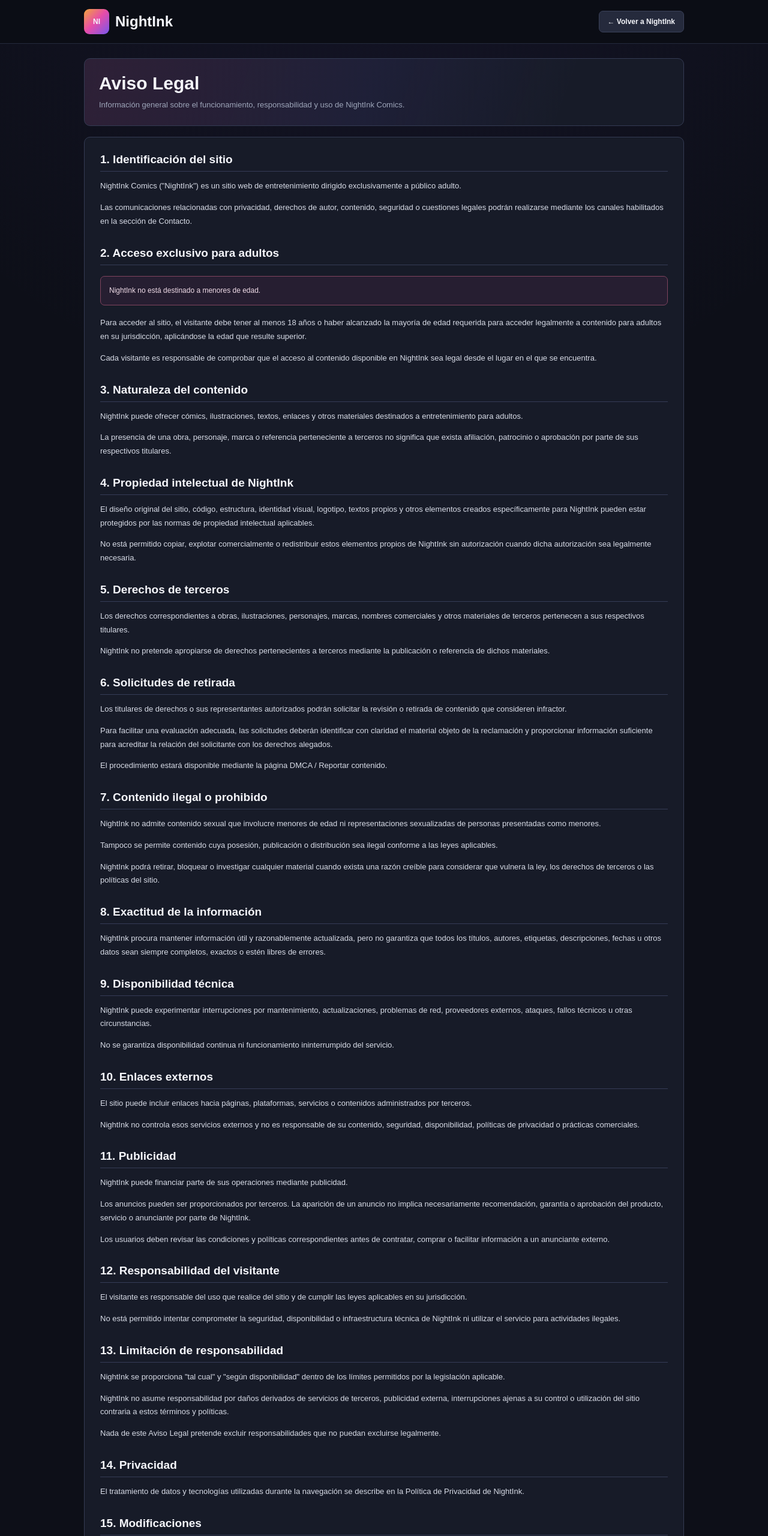
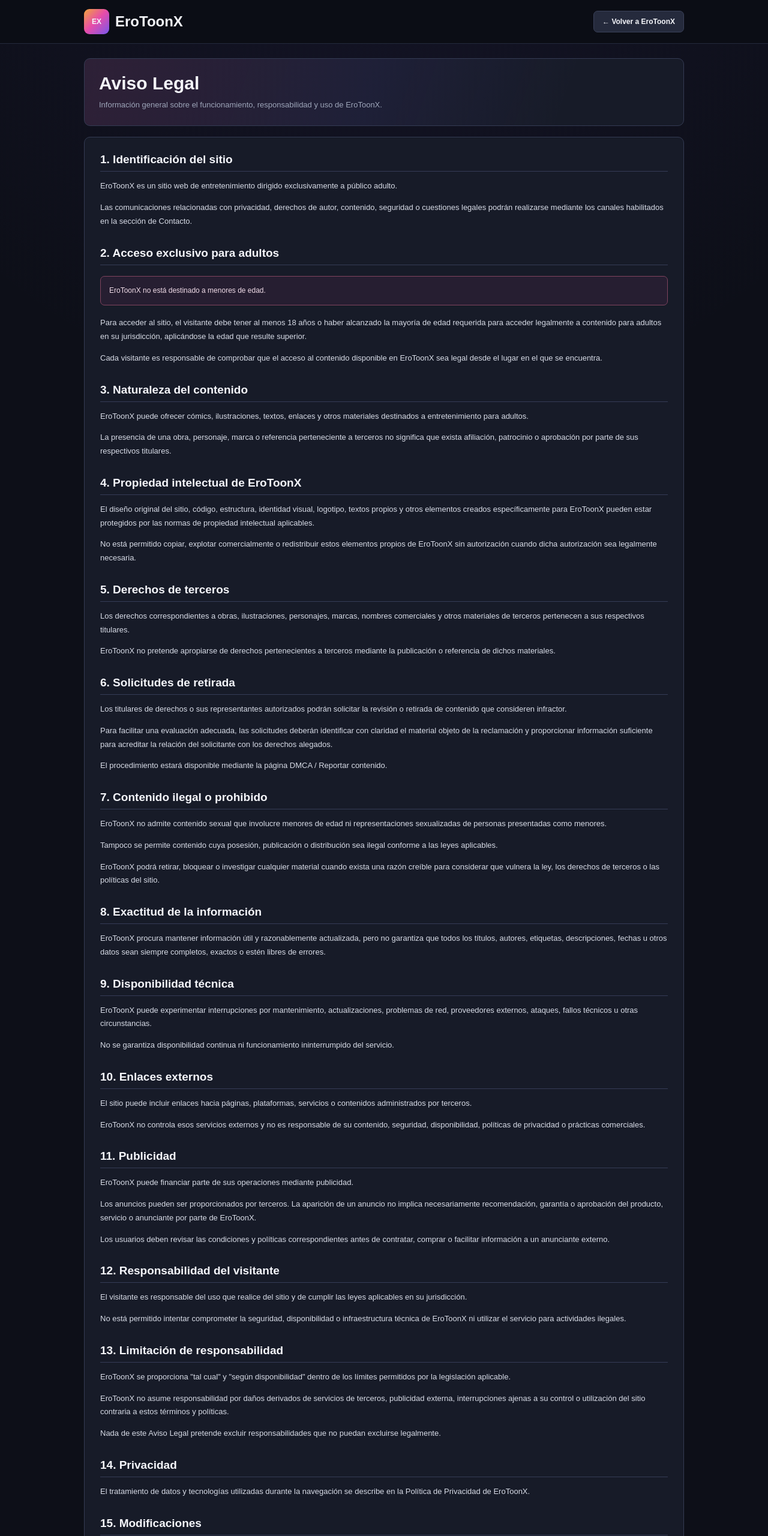
Before and after one commit to aguasdaniel0406-byte/EroToonX, a website: page public/legal.html in a window 1280 px wide. Shown: the top 2560 px of the page at 60% size. Drawn offline with Linux system fonts and the light colour scheme.

Commit message:
Update legal.html

```diff
--- a/public/legal.html
+++ b/public/legal.html
@@ -1,13 +1,21 @@
 <!doctype html>
 <html lang="es">
+
 <head>
+
 <meta charset="utf-8">
+
 <meta name="viewport" content="width=device-width,initial-scale=1">
 
-<title>Aviso Legal | NightInk Comics</title>
-<meta name="description" content="Aviso Legal de NightInk Comics.">
+<title>Aviso Legal | EroToonX</title>
+
+<meta
+  name="description"
+  content="Aviso Legal de EroToonX."
+>
 
 <style>
+
 :root{
   --bg:#0d0f18;
   --surface:#171b28;
@@ -19,14 +27,26 @@
   --purple:#7657ed;
 }
 
-*{box-sizing:border-box}
+*{
+  box-sizing:border-box;
+}
 
 body{
   margin:0;
-  font-family:Arial,Helvetica,sans-serif;
+
+  font-family:
+  Arial,
+  Helvetica,
+  sans-serif;
+
   background:
-    radial-gradient(circle at 50% -10%,rgba(118,87,237,.08),transparent 30%),
+  radial-gradient(
+    circle at 50% -10%,
+    rgba(118,87,237,.08),
+    transparent 30%
+  ),
   var(--bg);
+
   color:var(--text);
 }
 
@@ -36,84 +56,144 @@ a{
 }
 
 .wrap{
-  width:min(1000px,calc(100% - 24px));
+  width:min(
+    1000px,
+    calc(100% - 24px)
+  );
+
   margin:auto;
 }
 
 header{
   background:#0b0d15;
-  border-bottom:1px solid #242a3c;
+
+  border-bottom:
+  1px solid #242a3c;
 }
 
 .header{
   min-height:72px;
+
   display:flex;
+
   align-items:center;
-  justify-content:space-between;
+
+  justify-content:
+  space-between;
+
   gap:16px;
 }
 
 .brand{
   display:flex;
+
   align-items:center;
+
   gap:10px;
+
   font-size:24px;
+
   font-weight:900;
 }
 
 .logo{
   width:42px;
+
   height:42px;
+
   display:grid;
+
   place-items:center;
+
   border-radius:9px;
-  background:linear-gradient(135deg,#f2a53b,var(--pink) 48%,var(--purple));
+
+  background:
+  linear-gradient(
+    135deg,
+    #f2a53b,
+    var(--pink) 48%,
+    var(--purple)
+  );
+
   font-size:12px;
 }
 
 .back{
-  padding:10px 14px;
-  border:1px solid #3a4159;
+  padding:
+  10px 14px;
+
+  border:
+  1px solid #3a4159;
+
   border-radius:7px;
+
   background:#252a3c;
+
   font-size:12px;
+
   font-weight:800;
 }
 
 .hero{
-  margin:24px auto 18px;
+  margin:
+  24px auto 18px;
+
   padding:24px;
-  border:1px solid var(--border);
+
+  border:
+  1px solid var(--border);
+
   border-radius:10px;
+
   background:
-    linear-gradient(110deg,rgba(231,76,169,.11),rgba(118,87,237,.08) 48%,transparent 80%),
+  linear-gradient(
+    110deg,
+    rgba(231,76,169,.11),
+    rgba(118,87,237,.08) 48%,
+    transparent 80%
+  ),
   var(--surface);
 }
 
 .hero h1{
-  margin:0 0 8px;
+  margin:
+  0 0 8px;
+
   font-size:30px;
 }
 
 .hero p{
   margin:0;
+
   color:var(--muted);
+
   line-height:1.65;
+
   font-size:13px;
 }
 
 .content{
   margin-bottom:40px;
+
   padding:26px;
-  border:1px solid var(--border);
+
+  border:
+  1px solid var(--border);
+
   border-radius:10px;
+
   background:var(--surface);
 }
 
 .content h2{
-  margin:30px 0 10px;
+  margin:
+  30px 0 10px;
+
   padding-bottom:8px;
-  border-bottom:1px solid #353c56;
+
+  border-bottom:
+  1px solid #353c56;
+
   font-size:19px;
 }
 
@@ -124,7 +204,9 @@ header{
 .content p,
 .content li{
   color:#d8dce7;
+
   font-size:13px;
+
   line-height:1.75;
 }
 
@@ -134,94 +216,173 @@ header{
 
 .note{
   margin:18px 0;
+
   padding:14px;
-  border:1px solid #514b8e;
+
+  border:
+  1px solid #514b8e;
+
   border-radius:7px;
-  background:rgba(118,87,237,.08);
+
+  background:
+  rgba(118,87,237,.08);
+
   color:#dfe2eb;
+
   font-size:12px;
+
   line-height:1.65;
 }
 
 .warning{
   margin:18px 0;
+
   padding:14px;
-  border:1px solid #80435e;
+
+  border:
+  1px solid #80435e;
+
   border-radius:7px;
-  background:rgba(231,76,169,.07);
+
+  background:
+  rgba(231,76,169,.07);
+
   color:#f0dce8;
+
   font-size:12px;
+
   line-height:1.65;
 }
 
 .legal-nav{
   display:flex;
+
   flex-wrap:wrap;
+
   gap:8px;
+
   margin-top:28px;
 }
 
 .legal-nav a{
-  padding:9px 11px;
-  border:1px solid #353c54;
+  padding:
+  9px 11px;
+
+  border:
+  1px solid #353c54;
+
   border-radius:6px;
-  background:var(--surface2);
+
+  background:
+  var(--surface2);
+
   color:#d9dce6;
+
   font-size:11px;
 }
 
 footer{
-  padding:24px 0 36px;
-  border-top:1px solid #292f43;
+  padding:
+  24px 0 36px;
+
+  border-top:
+  1px solid #292f43;
+
   color:#81899d;
+
   font-size:10px;
 }
 
 @media(max-width:600px){
-  .header{min-height:64px}
-  .brand{font-size:20px}
-  .hero{padding:19px}
-  .hero h1{font-size:25px}
-  .content{padding:19px}
-  .content h2{font-size:17px}
-  .content p,.content li{font-size:12.5px}
+
+  .header{
+    min-height:64px;
   }
+
+  .brand{
+    font-size:20px;
+  }
+
+  .hero{
+    padding:19px;
+  }
+
+  .hero h1{
+    font-size:25px;
+  }
+
+  .content{
+    padding:19px;
+  }
+
+  .content h2{
+    font-size:17px;
+  }
+
+}
+
 </style>
+
 </head>
+
 
 <body>
 
+
 <header>
+
 <div class="wrap header">
 
-    <a href="/" class="brand">
-      <div class="logo">NI</div>
-      <div>NightInk</div>
+<a
+  href="/"
+  class="brand"
+>
+
+<div class="logo">
+EX
+</div>
+
+<div>
+EroToonX
+</div>
+
 </a>
 
-    <a href="/" class="back">
-      ← Volver a NightInk
+
+<a
+  href="/"
+  class="back"
+>
+← Volver a EroToonX
 </a>
 
 </div>
+
 </header>
+
 
 <section class="wrap hero">
 
-  <h1>Aviso Legal</h1>
+<h1>
+Aviso Legal
+</h1>
 
 <p>
-    Información general sobre el funcionamiento, responsabilidad y uso de NightInk Comics.
+Información general sobre el funcionamiento, responsabilidad y uso de EroToonX.
 </p>
 
 </section>
 
+
 <main class="wrap content">
 
-<h2>1. Identificación del sitio</h2>
+
+<h2>
+1. Identificación del sitio
+</h2>
 
 <p>
-NightInk Comics ("NightInk") es un sitio web de entretenimiento dirigido exclusivamente a público adulto.
+EroToonX es un sitio web de entretenimiento dirigido exclusivamente a público adulto.
 </p>
 
 <p>
@@ -229,10 +390,12 @@ Las comunicaciones relacionadas con privacidad, derechos de autor, contenido, se
 </p>
 
 
-<h2>2. Acceso exclusivo para adultos</h2>
+<h2>
+2. Acceso exclusivo para adultos
+</h2>
 
 <div class="warning">
-NightInk no está destinado a menores de edad.
+EroToonX no está destinado a menores de edad.
 </div>
 
 <p>
@@ -240,14 +403,16 @@ Para acceder al sitio, el visitante debe tener al menos 18 años o haber alcanza
 </p>
 
 <p>
-Cada visitante es responsable de comprobar que el acceso al contenido disponible en NightInk sea legal desde el lugar en el que se encuentra.
+Cada visitante es responsable de comprobar que el acceso al contenido disponible en EroToonX sea legal desde el lugar en el que se encuentra.
 </p>
 
 
-<h2>3. Naturaleza del contenido</h2>
+<h2>
+3. Naturaleza del contenido
+</h2>
 
 <p>
-NightInk puede ofrecer cómics, ilustraciones, textos, enlaces y otros materiales destinados a entretenimiento para adultos.
+EroToonX puede ofrecer cómics, ilustraciones, textos, enlaces y otros materiales destinados a entretenimiento para adultos.
 </p>
 
 <p>
@@ -255,29 +420,35 @@ La presencia de una obra, personaje, marca o referencia perteneciente a terceros
 </p>
 
 
-<h2>4. Propiedad intelectual de NightInk</h2>
+<h2>
+4. Propiedad intelectual de EroToonX
+</h2>
 
 <p>
-El diseño original del sitio, código, estructura, identidad visual, logotipo, textos propios y otros elementos creados específicamente para NightInk pueden estar protegidos por las normas de propiedad intelectual aplicables.
+El diseño original del sitio, código, estructura, identidad visual, logotipo, textos propios y otros elementos creados específicamente para EroToonX pueden estar protegidos por las normas de propiedad intelectual aplicables.
 </p>
 
 <p>
-No está permitido copiar, explotar comercialmente o redistribuir estos elementos propios de NightInk sin autorización cuando dicha autorización sea legalmente necesaria.
+No está permitido copiar, explotar comercialmente o redistribuir estos elementos propios de EroToonX sin autorización cuando dicha autorización sea legalmente necesaria.
 </p>
 
 
-<h2>5. Derechos de terceros</h2>
+<h2>
+5. Derechos de terceros
+</h2>
 
 <p>
 Los derechos correspondientes a obras, ilustraciones, personajes, marcas, nombres comerciales y otros materiales de terceros pertenecen a sus respectivos titulares.
 </p>
 
 <p>
-NightInk no pretende apropiarse de derechos pertenecientes a terceros mediante la publicación o referencia de dichos materiales.
+EroToonX no pretende apropiarse de derechos pertenecientes a terceros mediante la publicación o referencia de dichos materiales.
 </p>
 
 
-<h2>6. Solicitudes de retirada</h2>
+<h2>
+6. Solicitudes de retirada
+</h2>
 
 <p>
 Los titulares de derechos o sus representantes autorizados podrán solicitar la revisión o retirada de contenido que consideren infractor.
@@ -292,10 +463,12 @@ El procedimiento estará disponible mediante la página DMCA / Reportar contenid
 </p>
 
 
-<h2>7. Contenido ilegal o prohibido</h2>
+<h2>
+7. Contenido ilegal o prohibido
+</h2>
 
 <p>
-NightInk no admite contenido sexual que involucre menores de edad ni representaciones sexualizadas de personas presentadas como menores.
+EroToonX no admite contenido sexual que involucre menores de edad ni representaciones sexualizadas de personas presentadas como menores.
 </p>
 
 <p>
@@ -303,21 +476,25 @@ Tampoco se permite contenido cuya posesión, publicación o distribución sea il
 </p>
 
 <p>
-NightInk podrá retirar, bloquear o investigar cualquier material cuando exista una razón creíble para considerar que vulnera la ley, los derechos de terceros o las políticas del sitio.
+EroToonX podrá retirar, bloquear o investigar cualquier material cuando exista una razón creíble para considerar que vulnera la ley, los derechos de terceros o las políticas del sitio.
 </p>
 
 
-<h2>8. Exactitud de la información</h2>
+<h2>
+8. Exactitud de la información
+</h2>
 
 <p>
-NightInk procura mantener información útil y razonablemente actualizada, pero no garantiza que todos los títulos, autores, etiquetas, descripciones, fechas u otros datos sean siempre completos, exactos o estén libres de errores.
+EroToonX procura mantener información útil y razonablemente actualizada, pero no garantiza que todos los títulos, autores, etiquetas, descripciones, fechas u otros datos sean siempre completos, exactos o estén libres de errores.
 </p>
 
 
-<h2>9. Disponibilidad técnica</h2>
+<h2>
+9. Disponibilidad técnica
+</h2>
 
 <p>
-NightInk puede experimentar interrupciones por mantenimiento, actualizaciones, problemas de red, proveedores externos, ataques, fallos técnicos u otras circunstancias.
+EroToonX puede experimentar interrupciones por mantenimiento, actualizaciones, problemas de red, proveedores externos, ataques, fallos técnicos u otras circunstancias.
 </p>
 
 <p>
@@ -325,25 +502,29 @@ No se garantiza disponibilidad continua ni funcionamiento ininterrumpido del ser
 </p>
 
 
-<h2>10. Enlaces externos</h2>
+<h2>
+10. Enlaces externos
+</h2>
 
 <p>
 El sitio puede incluir enlaces hacia páginas, plataformas, servicios o contenidos administrados por terceros.
 </p>
 
 <p>
-NightInk no controla esos servicios externos y no es responsable de su contenido, seguridad, disponibilidad, políticas de privacidad o prácticas comerciales.
+EroToonX no controla esos servicios externos y no es responsable de su contenido, seguridad, disponibilidad, políticas de privacidad o prácticas comerciales.
 </p>
 
 
-<h2>11. Publicidad</h2>
+<h2>
+11. Publicidad
+</h2>
 
 <p>
-NightInk puede financiar parte de sus operaciones mediante publicidad.
+EroToonX puede financiar parte de sus operaciones mediante publicidad.
 </p>
 
 <p>
-Los anuncios pueden ser proporcionados por terceros. La aparición de un anuncio no implica necesariamente recomendación, garantía o aprobación del producto, servicio o anunciante por parte de NightInk.
+Los anuncios pueden ser proporcionados por terceros. La aparición de un anuncio no implica necesariamente recomendación, garantía o aprobación del producto, servicio o anunciante por parte de EroToonX.
 </p>
 
 <p>
@@ -351,25 +532,29 @@ Los usuarios deben revisar las condiciones y políticas correspondientes antes d
 </p>
 
 
-<h2>12. Responsabilidad del visitante</h2>
+<h2>
+12. Responsabilidad del visitante
+</h2>
 
 <p>
 El visitante es responsable del uso que realice del sitio y de cumplir las leyes aplicables en su jurisdicción.
 </p>
 
 <p>
-No está permitido intentar comprometer la seguridad, disponibilidad o infraestructura técnica de NightInk ni utilizar el servicio para actividades ilegales.
+No está permitido intentar comprometer la seguridad, disponibilidad o infraestructura técnica de EroToonX ni utilizar el servicio para actividades ilegales.
 </p>
 
 
-<h2>13. Limitación de responsabilidad</h2>
+<h2>
+13. Limitación de responsabilidad
+</h2>
 
 <p>
-NightInk se proporciona "tal cual" y "según disponibilidad" dentro de los límites permitidos por la legislación aplicable.
+EroToonX se proporciona "tal cual" y "según disponibilidad" dentro de los límites permitidos por la legislación aplicable.
 </p>
 
 <p>
-NightInk no asume responsabilidad por daños derivados de servicios de terceros, publicidad externa, interrupciones ajenas a su control o utilización del sitio contraria a estos términos y políticas.
+EroToonX no asume responsabilidad por daños derivados de servicios de terceros, publicidad externa, interrupciones ajenas a su control o utilización del sitio contraria a estos términos y políticas.
 </p>
 
 <p>
@@ -377,17 +562,21 @@ Nada de este Aviso Legal pretende excluir responsabilidades que no puedan exclui
 </p>
 
 
-<h2>14. Privacidad</h2>
+<h2>
+14. Privacidad
+</h2>
 
 <p>
-El tratamiento de datos y tecnologías utilizadas durante la navegación se describe en la Política de Privacidad de NightInk.
+El tratamiento de datos y tecnologías utilizadas durante la navegación se describe en la Política de Privacidad de EroToonX.
 </p>
 
 
-<h2>15. Modificaciones</h2>
+<h2>
+15. Modificaciones
+</h2>
 
 <p>
-NightInk puede actualizar este Aviso Legal cuando cambien sus servicios, infraestructura, proveedores, políticas o requisitos legales.
+EroToonX puede actualizar este Aviso Legal cuando cambien sus servicios, infraestructura, proveedores, políticas o requisitos legales.
 </p>
 
 <p>
@@ -395,7 +584,9 @@ La versión publicada en esta página será la versión vigente.
 </p>
 
 
-<h2>16. Contacto</h2>
+<h2>
+16. Contacto
+</h2>
 
 <p>
 Las comunicaciones relacionadas con cuestiones legales, privacidad, seguridad, derechos de autor o contenido podrán presentarse mediante la página de Contacto o el procedimiento específico de reporte correspondiente.
@@ -403,7 +594,7 @@ Las comunicaciones relacionadas con cuestiones legales, privacidad, seguridad, d
 
 
 <div class="note">
-Antes del lanzamiento comercial definitivo, la identificación legal y los datos de contacto del operador deberán adaptarse a la jurisdicción desde la que se gestione NightInk y a los requisitos aplicables al servicio.
+Antes del lanzamiento comercial definitivo, la identificación legal y los datos de contacto del operador deberán adaptarse a la jurisdicción desde la que se gestione EroToonX y a los requisitos aplicables al servicio.
 </div>
 
 
@@ -427,13 +618,21 @@ Contacto
 
 </div>
 
+
 </main>
 
+
 <footer>
+
 <div class="wrap">
-    NightInk Comics · Contenido exclusivo para adultos +18
+
+EroToonX · Contenido exclusivo para adultos +18
+
 </div>
+
 </footer>
 
+
 </body>
+
 </html>
```
Lines whose indentation alone changed are shown as unchanged.
